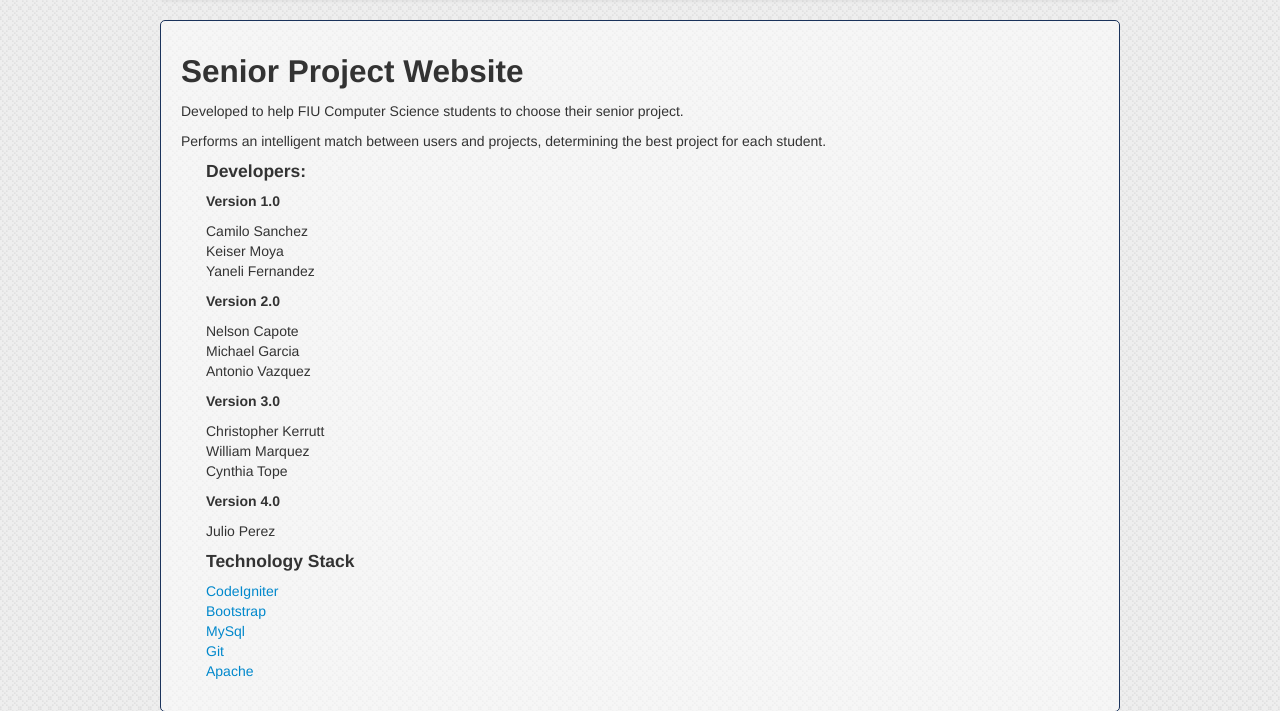
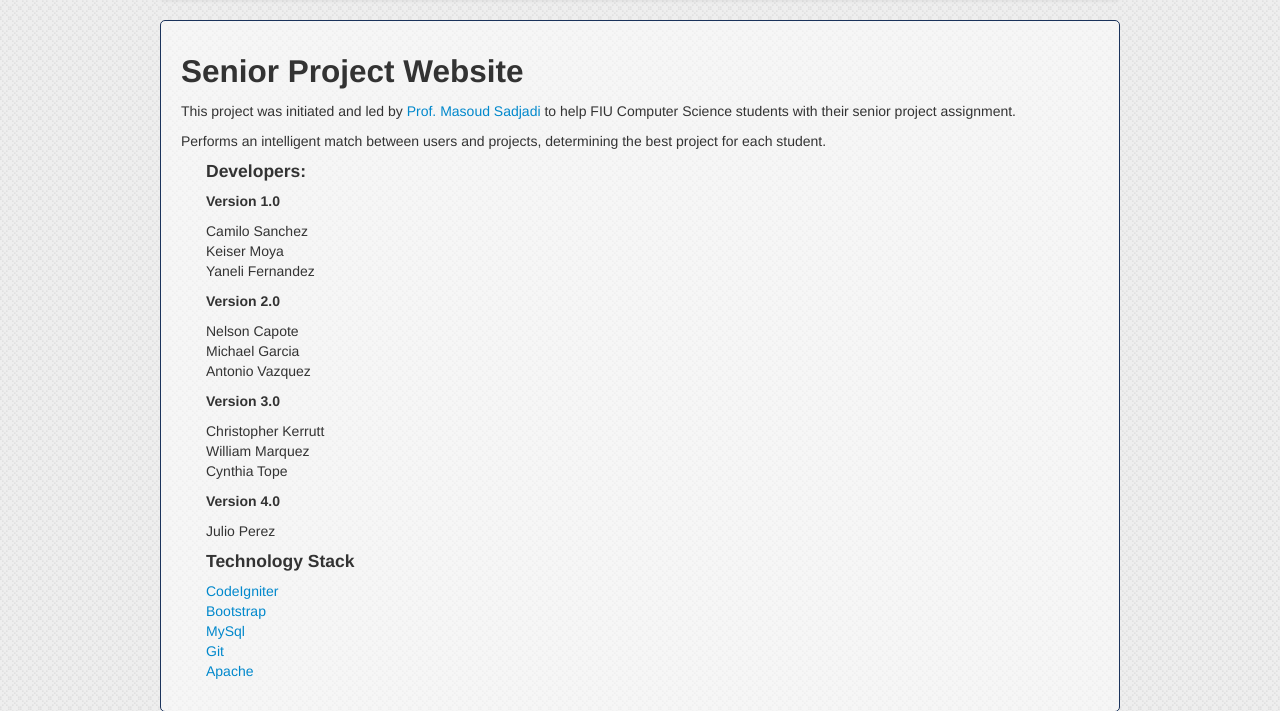
Before and after one commit to FIU-SCIS-Senior-Project-2014-Fall/Senior-Project-Web-Site-Ver5, a CodeIgniter app: page /about in a window 1280 px wide. Shown: the part 62-773 px from the top of the page. Run offline with CodeIgniter, Linux system fonts and the light colour scheme; some libraries are stand-ins or nearby versions.

Commit message:
Adding Masoud to the About page!

```diff
--- a/application/views/staticpages_about.php
+++ b/application/views/staticpages_about.php
@@ -5,7 +5,7 @@ $this->load->helper("nav_top");
 
 
 <h2>Senior Project Website</h2>
-<p>Developed to help FIU Computer Science students to choose their senior project. </p>
+<p>This project was initiated and led by <a href="http://www.cis.fiu.edu/~sadjadi/">Prof. Masoud Sadjadi</a> to help FIU Computer Science students with their senior project assignment. </p>
 <p>Performs an intelligent match between users and projects, determining the best project for each student.</p>
 
 <ul>
```
